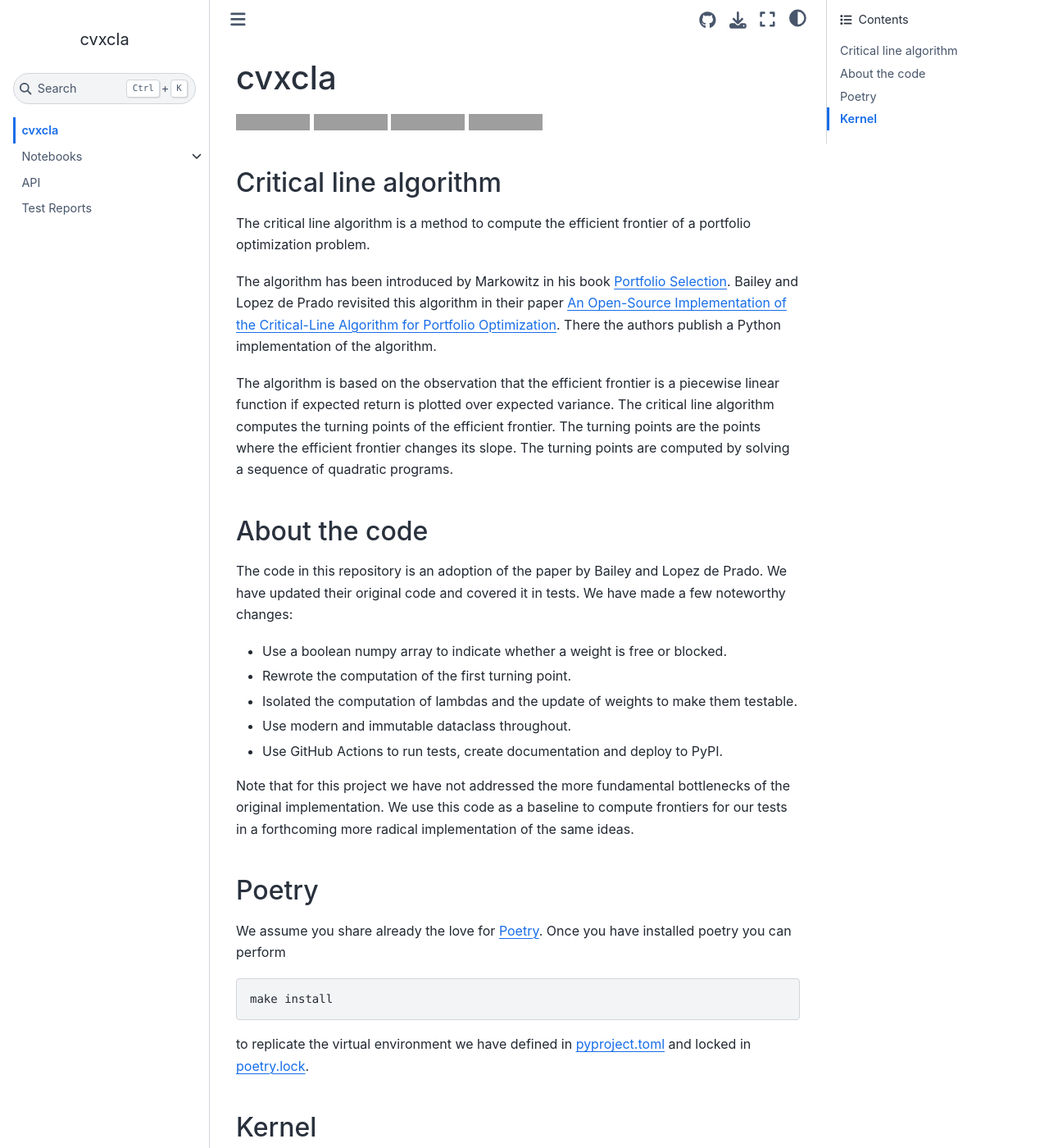
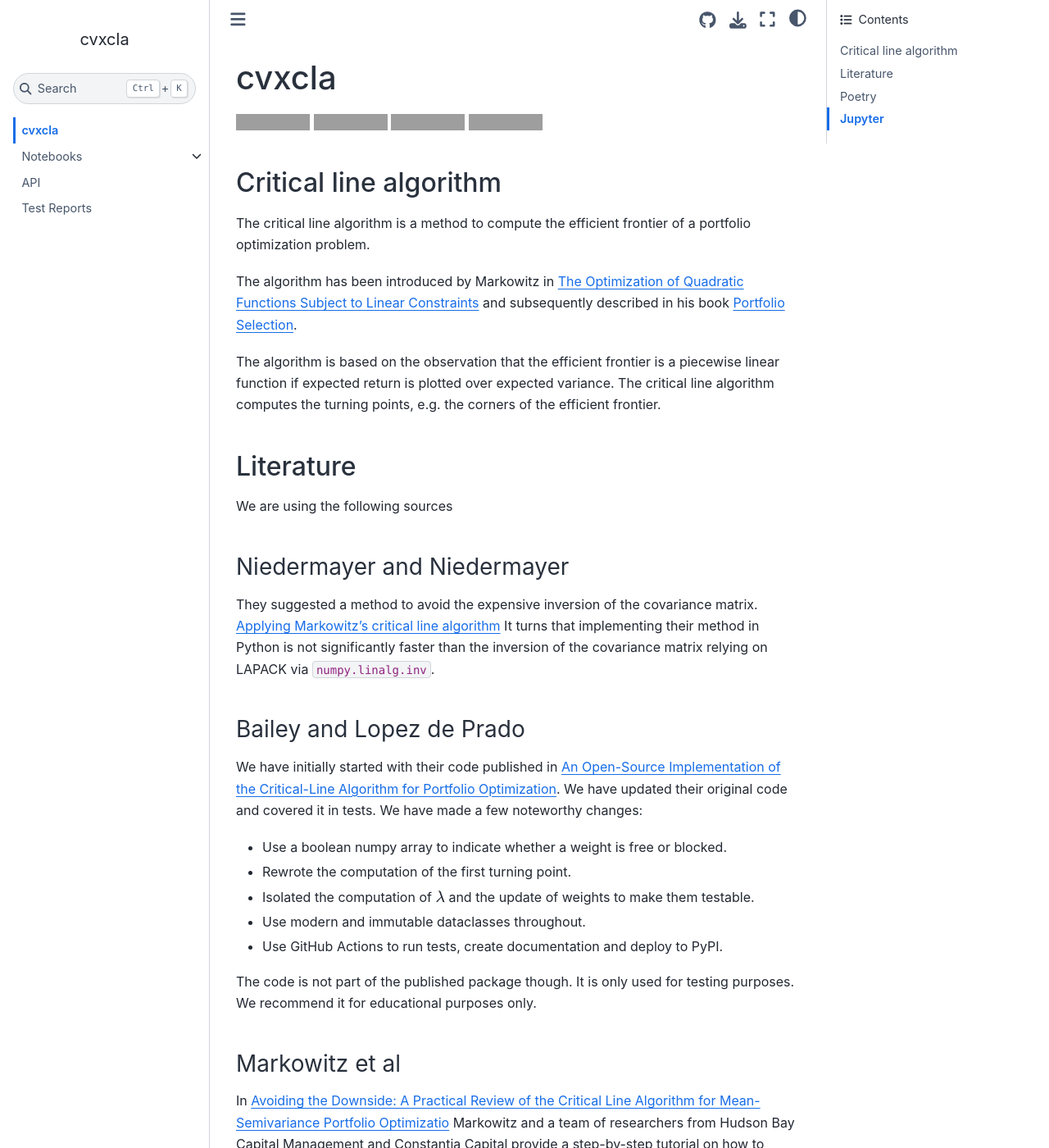
Before and after one commit to cvxgrp/cvxcla, a Jupyter Book: the page built from book/docs/index.md, in a window 1280 px wide and 1400 px high. Shown: the whole window at 82% size. Built offline with Jupyter Book 1.0.4 settings and Sphinx 7.4.7 and the Sphinx Book theme 1.1.4, drawn with Linux system fonts in a browser that asks for light colours; comment, search, counter and statistics services are not loaded; some of the changed text lies outside the part shown; grey boxes are pictures that could not be loaded.

Commit message:
README revisited

````diff
--- a/book/docs/index.md
+++ b/book/docs/index.md
@@ -10,34 +10,61 @@
 The critical line algorithm is a method to compute the efficient frontier of a
 portfolio optimization problem.
 
-The algorithm has been introduced by Markowitz in his book [Portfolio Selection](https://www.wiley.com/en-us/Portfolio+Selection%3A+Efficient+Diversification+of+Investments%2C+2nd+Edition-p-9781557861085).
-Bailey and Lopez de Prado revisited this algorithm in their paper
-[An Open-Source Implementation of the Critical-Line Algorithm for Portfolio Optimization](https://papers.ssrn.com/sol3/papers.cfm?abstract_id=2197616).
-There the authors publish a Python implementation of the algorithm.
+The algorithm has been introduced by Markowitz in
+[The Optimization of Quadratic Functions Subject to Linear Constraints](https://www.rand.org/pubs/research_memoranda/RM1438.html)
+and subsequently described in his book [Portfolio Selection](https://www.wiley.com/en-us/Portfolio+Selection%3A+Efficient+Diversification+of+Investments%2C+2nd+Edition-p-9781557861085).
 
 The algorithm is based on the observation that the efficient frontier is a piecewise
 linear function if expected return is plotted over expected variance.
-The critical line algorithm computes the turning points of the efficient frontier.
-The turning points are the points where the efficient frontier
-changes its slope. The turning points are computed by solving a sequence of quadratic
-programs.
+The critical line algorithm computes the turning points, e.g. the corners
+of the efficient frontier.
 
-## About the code
+## Literature
 
-The code in this repository is an adoption of the paper by Bailey and Lopez de Prado.
+We are using the following sources
+
+### Niedermayer and Niedermayer
+
+They suggested a method to avoid the expensive inversion of the covariance matrix.
+[Applying Markowitz's critical line algorithm](https://www.researchgate.net/publication/226987510_Applying_Markowitz%27s_Critical_Line_Algorithm)
+It turns that implementing their method in Python is not significantly faster
+than the inversion of the covariance matrix relying on LAPACK via `numpy.linalg.inv`.
+
+### Bailey and Lopez de Prado
+
+We have initially started with their code published in
+[An Open-Source Implementation of the Critical-Line Algorithm for Portfolio Optimization](https://papers.ssrn.com/sol3/papers.cfm?abstract_id=2197616).
 We have updated their original code and covered it in tests. We have made a few
 noteworthy changes:
 
 * Use a boolean numpy array to indicate whether a weight is free or blocked.
 * Rewrote the computation of the first turning point.
-* Isolated the computation of lambdas and the update of weights to make them testable.
-* Use modern and immutable dataclass throughout.
+* Isolated the computation of $\lambda$ and the update of weights to make them testable.
+* Use modern and immutable dataclasses throughout.
 * Use GitHub Actions to run tests, create documentation and deploy to PyPI.
 
-Note that for this project we have not addressed the more fundamental bottlenecks
-of the original implementation.
-We use this code as a baseline to compute frontiers for our tests in a
-forthcoming more radical implementation of the same ideas.
+The code is not part of the published package though.
+It is only used for testing purposes. We recommend it for educational purposes only.
+
+### Markowitz et al
+
+In [Avoiding the Downside: A Practical Review of the Critical
+Line Algorithm for Mean-Semivariance Portfolio Optimizatio](https://www.hudsonbaycapital.com/documents/FG/hudsonbay/research/599440_paper.pdf)
+Markowitz and a team of researchers from Hudson Bay Capital Management and Constantia
+Capital provide a step-by-step tutorial on how to implement the critical line
+algorithm.
+
+We address a problem they oversaw: After finding the first starting point
+all variables might be blocked. We need to enforce that one variable is labeled
+as free even it sits on a boundary.
+
+Rather than using their involved construction of the sparse matrix to estimate
+the weights we bisect the weights into a free and a blocked part.
+We then use a linear solver to compute the weights only for the free part.
+
+We alter some of their Python code. Our experiments to combine it with Niedermayer's
+ideas to accelerate the computation of the matrix inverses did not justify
+the additional complexity.
 
 ## Poetry
 
@@ -51,14 +78,13 @@ make install
 to replicate the virtual environment we have defined in [pyproject.toml](pyproject.toml)
 and locked in [poetry.lock](poetry.lock).
 
-## Kernel
+## Jupyter
 
-We install [JupyterLab](https://jupyter.org) within your new virtual environment.
-Executing
+We install [JupyterLab](https://jupyter.org) on fly within the aforementioned
+virtual environment. Executing
 
 ```bash
-make kernel
+make jupyter
 ```
 
-constructs a dedicated [Kernel](https://docs.jupyter.org/en/latest/projects/kernels.html)
-for the project.
+will install and start the jupyter lab.
````
Also changed, not shown: other parts of book/docs/index.md (+1 -1 lines), README.md (+18 -2 lines).
